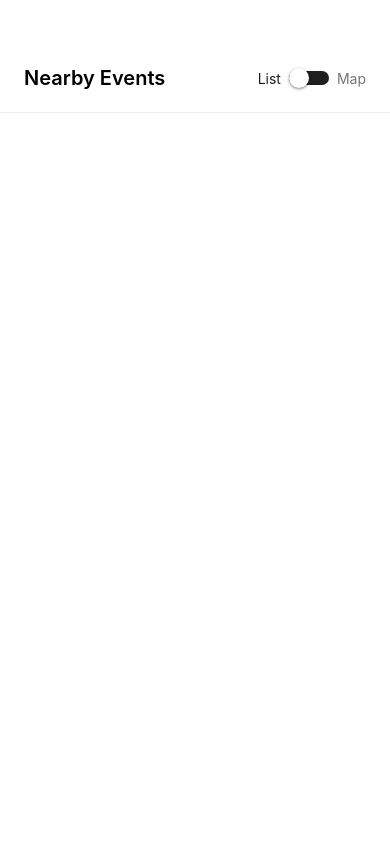
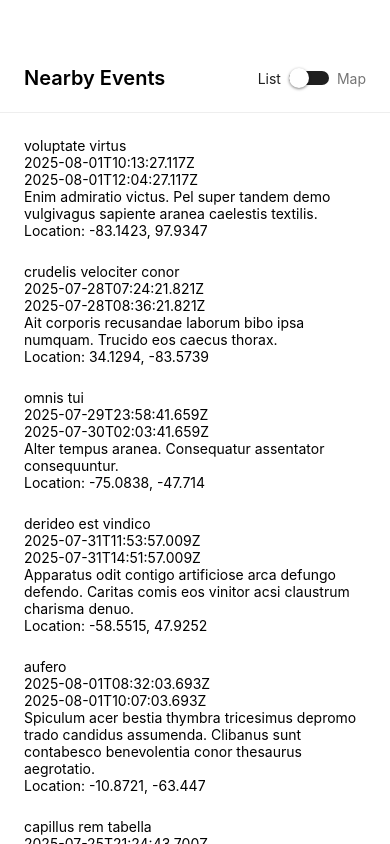
Before and after one commit to akshat-rawat/NearbyEvents, a React Native app: screen / in a window 390 px wide. Built offline with nearby package versions, Linux system fonts and the light colour scheme.

Commit message:
✨ add Flatlist in HomeScreen

```diff
--- a/App.tsx
+++ b/App.tsx
@@ -15,6 +15,7 @@ function App() {
 const styles = StyleSheet.create({
   container: {
     flex: 1,
+    marginTop: 44,
   },
 });
 
--- a/src/screens/HomeScreen.tsx
+++ b/src/screens/HomeScreen.tsx
@@ -1,8 +1,23 @@
-import React, { useState } from 'react';
-import { View, Text, Switch, StyleSheet } from 'react-native';
+import React, { useEffect, useState } from 'react';
+import { View, Text, Switch, FlatList, StyleSheet } from 'react-native';
+import { getEvents } from '../api/eventsApi';
+import { Event } from '../models/event.dto';
 
 export default function HomeScreen() {
+  const [events, setEvents] = useState<Event[]>([]);
   const [mapMode, setMapMode] = useState(false);
+
+  useEffect(() => {
+    const fetchEvents = async () => {
+      try {
+        const eventList = await getEvents();
+        setEvents(eventList);
+      } catch (error) {
+        console.error('Failed to fetch events:', error);
+      }
+    };
+    fetchEvents();
+  }, []);
 
   return (
     <View style={styles.container}>
@@ -33,6 +48,23 @@ export default function HomeScreen() {
           </Text>
         </View>
       </View>
+
+      <FlatList
+        contentContainerStyle={styles.list}
+        data={events}
+        keyExtractor={e => e.id}
+        renderItem={({ item }) => (
+          <View>
+            <Text>{item.title}</Text>
+            <Text>{item.startTime}</Text>
+            <Text>{item.endTime}</Text>
+            <Text>{item.description}</Text>
+            <Text>
+              Location: {item.location.latitude}, {item.location.longitude}
+            </Text>
+          </View>
+        )}
+      />
     </View>
   );
 }
@@ -43,7 +75,6 @@ const styles = StyleSheet.create({
     flexDirection: 'row',
     justifyContent: 'space-between',
     alignItems: 'center',
-    top: 44,
     paddingHorizontal: 24,
     paddingVertical: 16,
     borderBottomWidth: 1,
@@ -64,4 +95,8 @@ const styles = StyleSheet.create({
     fontSize: 14,
     color: '#757575',
   },
+  list: {
+    padding: 24,
+    gap: 24,
+  },
 });
```
